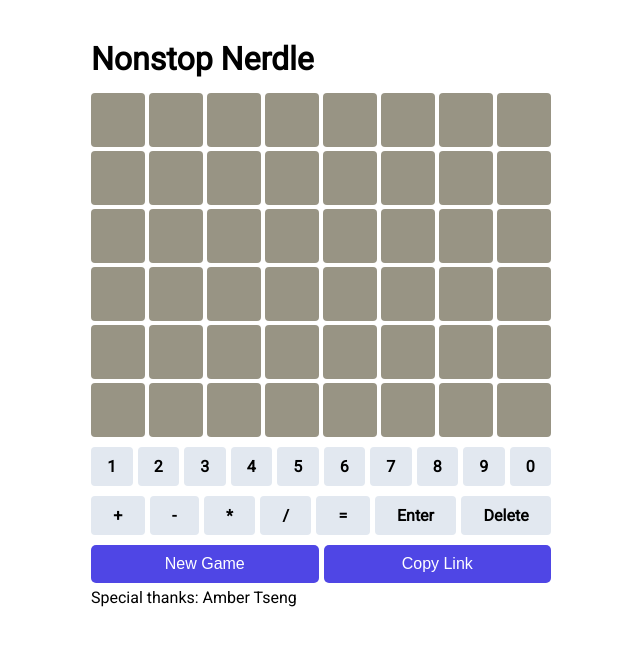
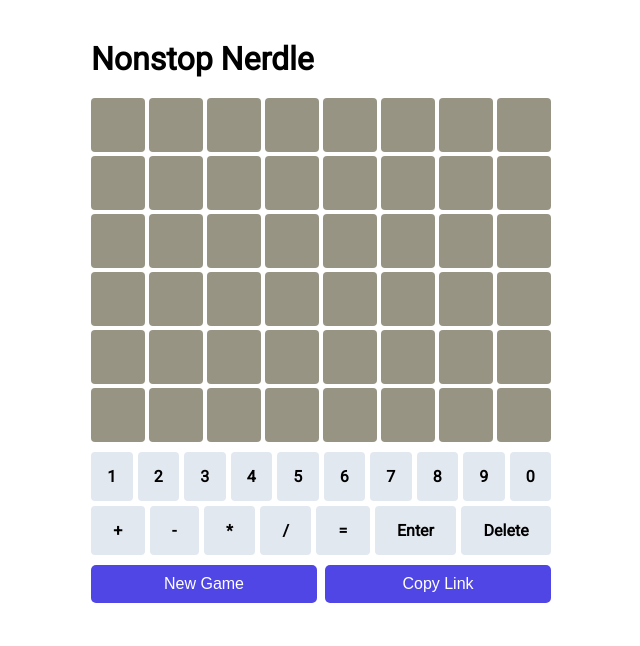
Before and after one commit to bh-392/nonstop-nerdle, a React (Create React App) app: page / in a window 1280 px wide. Shown: the top 646 px of the page, without its empty margins (319-959 px from the left). Built offline with nearby package versions, Linux system fonts and the light colour scheme.

Commit message:
Refactor code

```diff
--- a/src/App.js
+++ b/src/App.js
@@ -125,7 +125,6 @@ const App = () => {
           <NewGameButton startNewGame={startNewGame} />
           <CopyLinkButton setMessage={setMessage} />
         </div>
-        <div>Special thanks: Amber Tseng</div>
 
         {message && <Message message={message} />}
       </div>
@@ -135,8 +134,8 @@ const App = () => {
 
 const Inputs = ({ handleKeyDown }) => {
   return (
-    <div>
-      <div className={styles.inputButtonsContainer}>
+    <div className={styles.inputButtonsContainer}>
+      <div className={styles.inputButtonsRow}>
         {"1234567890".split("").map((v) => (
           <div
             key={v}
@@ -147,7 +146,7 @@ const Inputs = ({ handleKeyDown }) => {
           </div>
         ))}
       </div>
-      <div className={styles.inputButtonsContainer}>
+      <div className={styles.inputButtonsRow}>
         {"+-*/="
           .split("")
           .concat("Enter", "Delete")
--- a/src/App.module.css
+++ b/src/App.module.css
@@ -12,28 +12,34 @@
 }
 
 .innerContainer h1 {
-  margin-bottom: 15px;
+  margin-bottom: 20px;
 }
 
 .buttonsContainer {
   display: grid;
-  gap: 5px;
+  gap: 8px;
   grid-template-columns: repeat(2, 1fr);
   margin-bottom: 5px;
 }
 
 .inputButtonsContainer {
+  display: flex;
+  flex-direction: column;
+  gap: 5px;
   margin: 10px 0;
+}
+
+.inputButtonsRow {
   display: flex;
   gap: 5px;
 }
 
 .inputButton {
   background: rgb(226, 232, 240);
-  font-weight: bold;
-  padding: 10px;
   border-radius: 4px;
   cursor: pointer;
   flex-grow: 1;
+  font-weight: bold;
+  padding: 15px 0;
   text-align: center;
 }
```
Also changed, not shown: src/components/CopyLinkButton.module.css (deleted).
